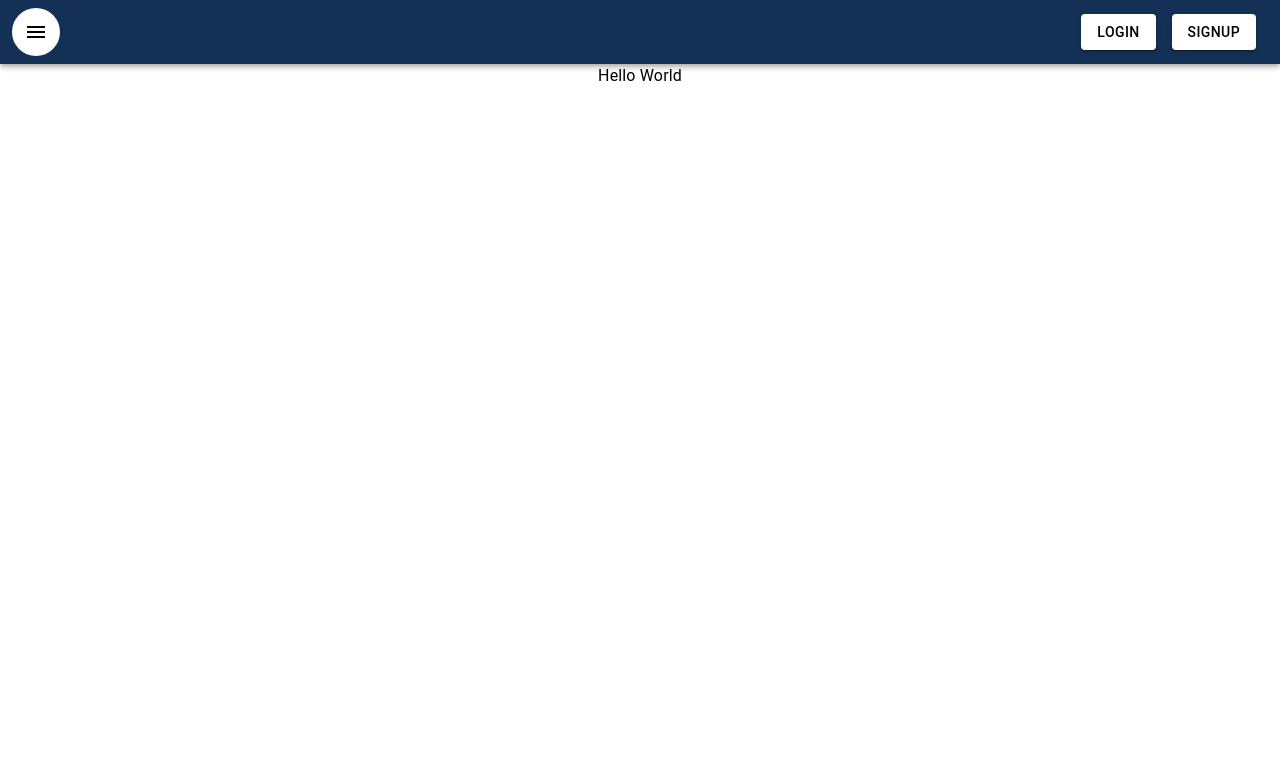
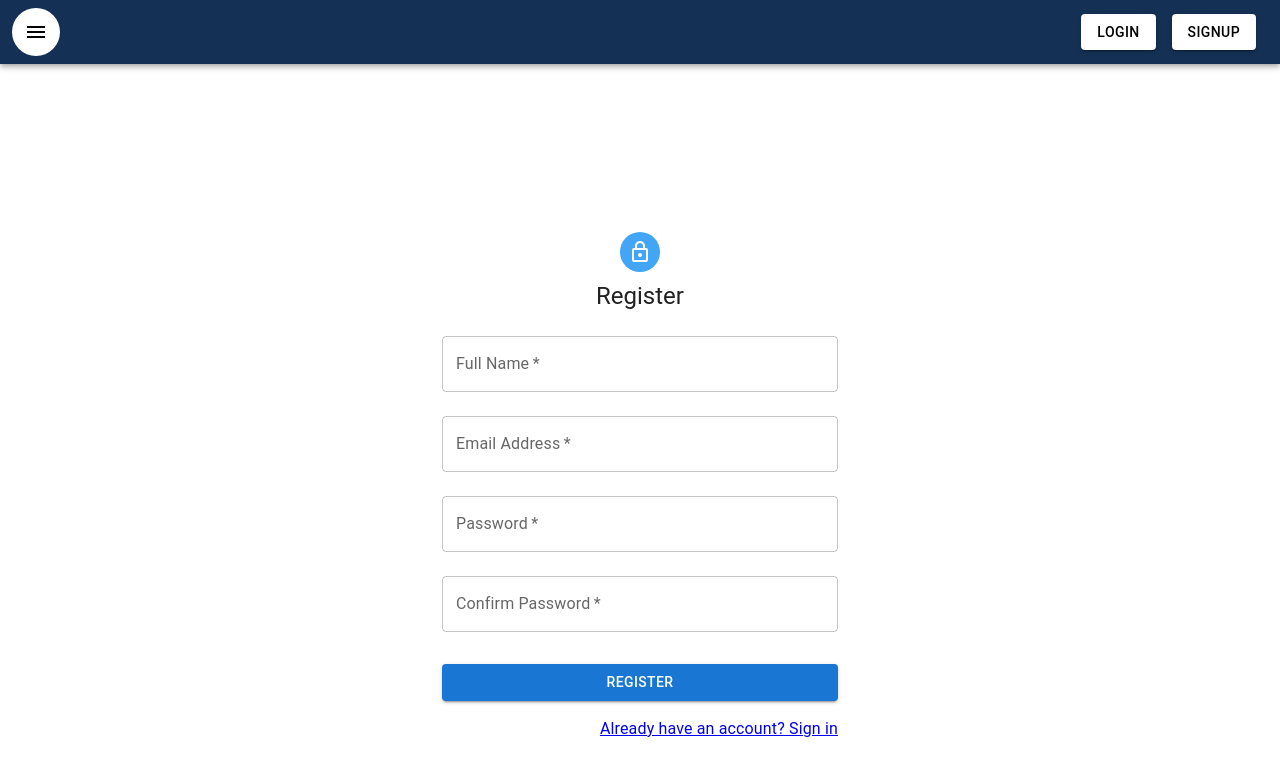
Before and after one commit to BU-Spark/se-oasis, a React (Create React App) app in the folder client/: page /register in a window 1280 px wide. Shown: the top 776 px of the page. Built offline with nearby package versions, Linux system fonts and the light colour scheme.

Commit message:
code updates and readme

```diff
--- a/client/src/components/Navbar/index.tsx
+++ b/client/src/components/Navbar/index.tsx
@@ -20,7 +20,13 @@ function Navbar() {
         // throw new Error("Function not implemented.");
         return;
     };
-    // #f5f5f5
+
+    const handleSignUp = () => {
+        navigate("/register");
+        // throw new Error("Function not implemented.");
+        return;
+    };
+
     return (
         <>
             <Grid container xs={12} sx={{ position: "sticky", top: 0 }}>
@@ -88,6 +94,7 @@ function Navbar() {
                                             backgroundColor: "white",
                                             color: "#000000",
                                         }}
+                                        onClick={handleSignUp}
                                     >
                                         SignUp
                                     </Button>
--- a/client/src/components/User/Signup/index.tsx
+++ b/client/src/components/User/Signup/index.tsx
@@ -1,10 +1,111 @@
-import { Typography } from "@mui/material";
-import React from "react";
+import React, { useState } from "react";
+import { LockOutlined } from "@mui/icons-material";
+import {
+    Container,
+    CssBaseline,
+    Box,
+    Avatar,
+    Typography,
+    TextField,
+    Button,
+    Grid,
+} from "@mui/material";
+import { Link } from "react-router-dom";
 
 function Signup() {
+    const [email, setEmail] = useState("");
+    const [password, setPassword] = useState("");
+    const [confirmPassword, setConfirmPassword] = useState("");
+    const [fullName, setFullName] = useState("");
+
+    const handleSignUp = () => {
+        if (password !== confirmPassword) {
+            alert("Passwords do not match!");
+            return;
+        }
+
+        // Send data to backend for registration (e.g., using fetch or axios)
+        // For simplicity, just alerting the user for now
+        alert("Successfully signed up! Redirecting to login...");
+    };
+
     return (
         <>
-            <Typography> Hello World </Typography>
+            <Container maxWidth="xs">
+                <CssBaseline />
+                <Box
+                    sx={{
+                        mt: 20,
+                        display: "flex",
+                        flexDirection: "column",
+                        alignItems: "center",
+                    }}
+                >
+                    <Avatar sx={{ m: 1, bgcolor: "primary.light" }}>
+                        <LockOutlined />
+                    </Avatar>
+                    <Typography variant="h5">Register</Typography>
+                    <Box sx={{ mt: 1 }}>
+                        <TextField
+                            margin="normal"
+                            required
+                            fullWidth
+                            id="fullName"
+                            label="Full Name"
+                            name="fullName"
+                            value={fullName}
+                            onChange={(e) => setFullName(e.target.value)}
+                        />
+                        <TextField
+                            margin="normal"
+                            required
+                            fullWidth
+                            id="email"
+                            label="Email Address"
+                            name="email"
+                            value={email}
+                            onChange={(e) => setEmail(e.target.value)}
+                        />
+                        <TextField
+                            margin="normal"
+                            required
+                            fullWidth
+                            id="password"
+                            name="password"
+                            label="Password"
+                            type="password"
+                            value={password}
+                            onChange={(e) => setPassword(e.target.value)}
+                        />
+                        <TextField
+                            margin="normal"
+                            required
+                            fullWidth
+                            id="confirmPassword"
+                            name="confirmPassword"
+                            label="Confirm Password"
+                            type="password"
+                            value={confirmPassword}
+                            onChange={(e) => setConfirmPassword(e.target.value)}
+                        />
+                        <Button
+                            fullWidth
+                            variant="contained"
+                            sx={{ mt: 3, mb: 2 }}
+                            onClick={handleSignUp}
+                        >
+                            Register
+                        </Button>
+                        <Grid container justifyContent={"flex-end"}>
+                            <Grid item>
+                                <Link to="/signin">
+                                    Already have an account? Sign in
+                                </Link>
+                            </Grid>
+                        </Grid>
+                    </Box>
+                </Box>
+            </Container>
         </>
     );
 }
```
Also changed, not shown: 1 other file (tests, documents, lock files or other folders).
